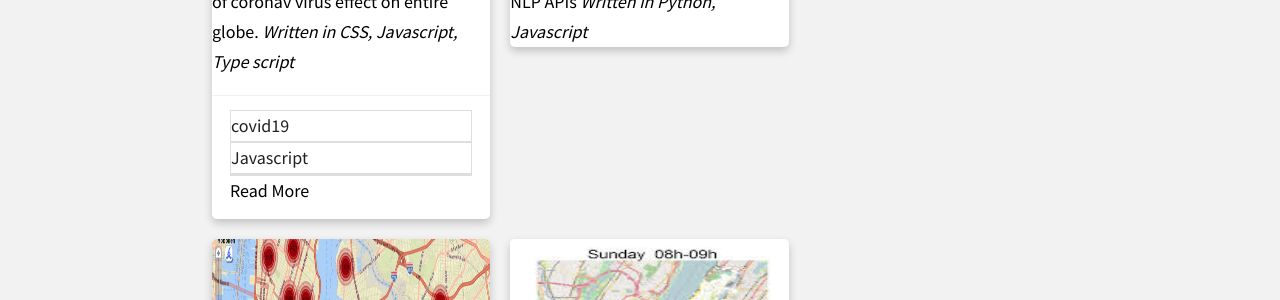
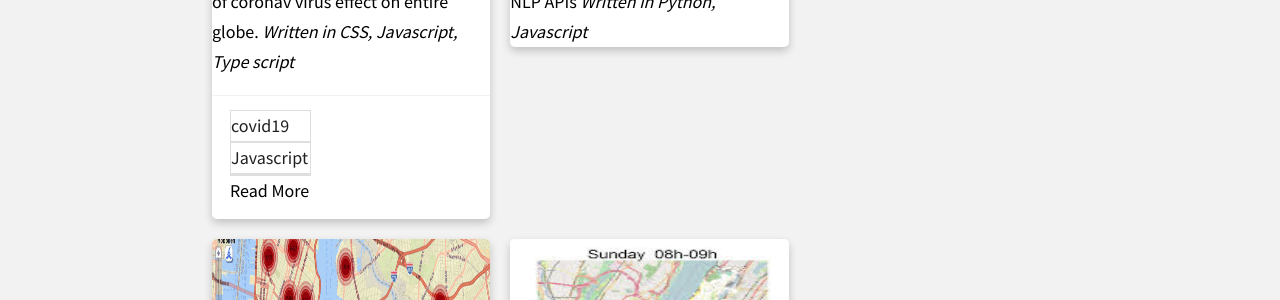
Before and after one commit to SaiLikhith7/Mywebsite, a Jekyll site: the page built from projects.html, in a window 1280 px wide. Shown: the part 598-898 px from the top of the page. Built offline with Jekyll 4.4.1, drawn with Linux system fonts in a browser that asks for light colours; nearby versions of some CDN libraries.

Commit message:
Update projects.html

```diff
--- a/_includes/projects.html
+++ b/_includes/projects.html
@@ -5,7 +5,7 @@
    .card {margin:0 0 0 20px; box-shadow: 0 4px 8px 0 rgba(0,0,0,0.2); transition: 0.3s;border-radius: 5px;bottom-margin:10px}
    img {border-radius: 5px 5px 0 0;}
    .extra_content{max-width:100%;min-height:0!important;-webkit-box-flex:0;-ms-flex-positive:0;flex-grow:0;border-top:1px solid rgba(0,0,0,.05)!important;position:static;background:0 0;width:auto;margin:0;padding:.75em 1em;top:0;left:0;color:rgba(0,0,0,.87);box-shadow:none;-webkit-transition:color .1s ease;transition:color .1s ease}
-   .ui_basic_label{background:#FFF;border:1px solid rgba(34,36,38,.15);color:rgba(0,0,0,.87);box-shadow:none}
+   .ui_basic_label{width:33.3%;background:#FFF;border:1px solid rgba(34,36,38,.15);color:rgba(0,0,0,.87);box-shadow:none}
    .ui_basic_label:hover{text-decoration:none;background:#FFF;color:#1e70bf;box-shadow:1px solid rgba(34,36,38,.15);box-shadow:none}
  </style>
 
```
